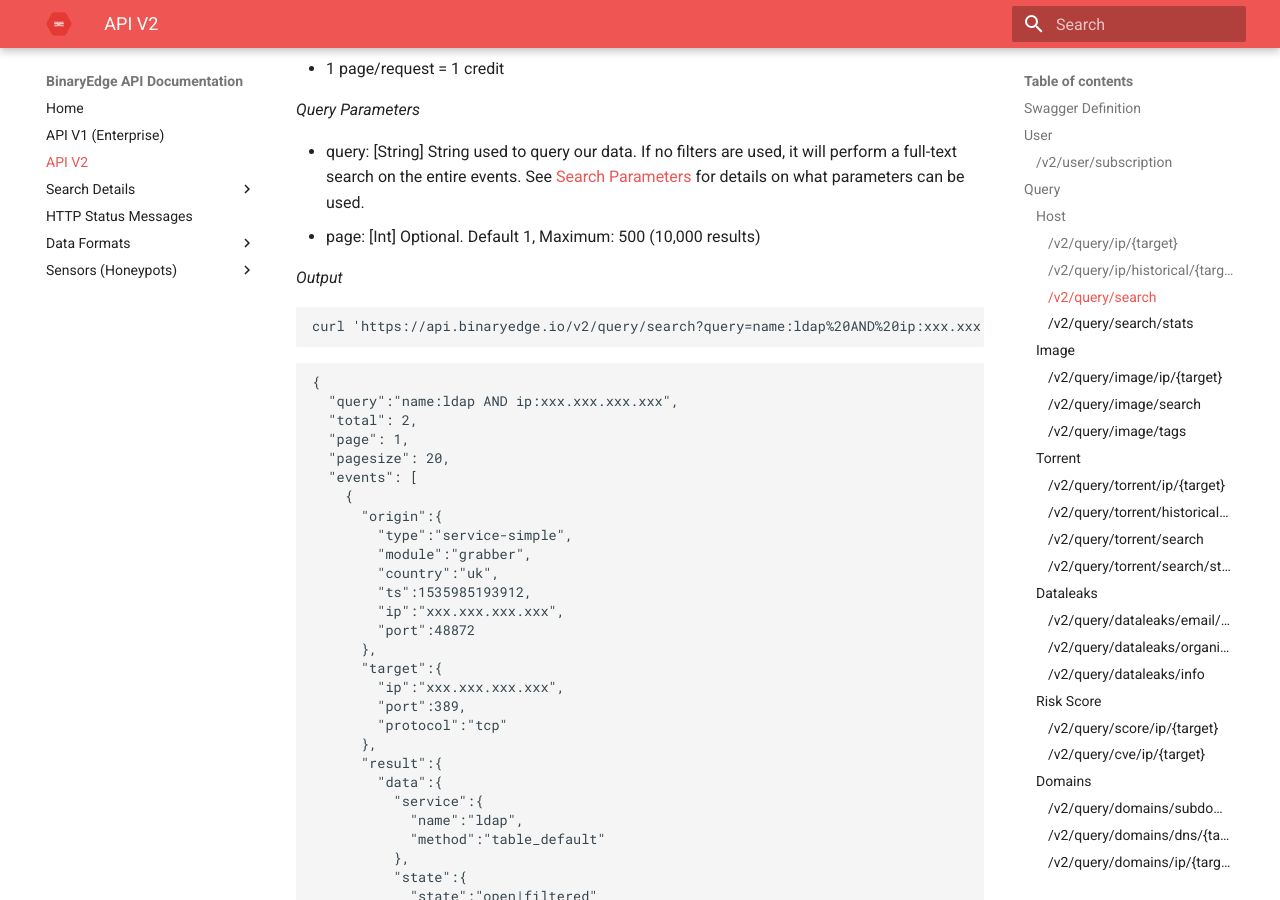
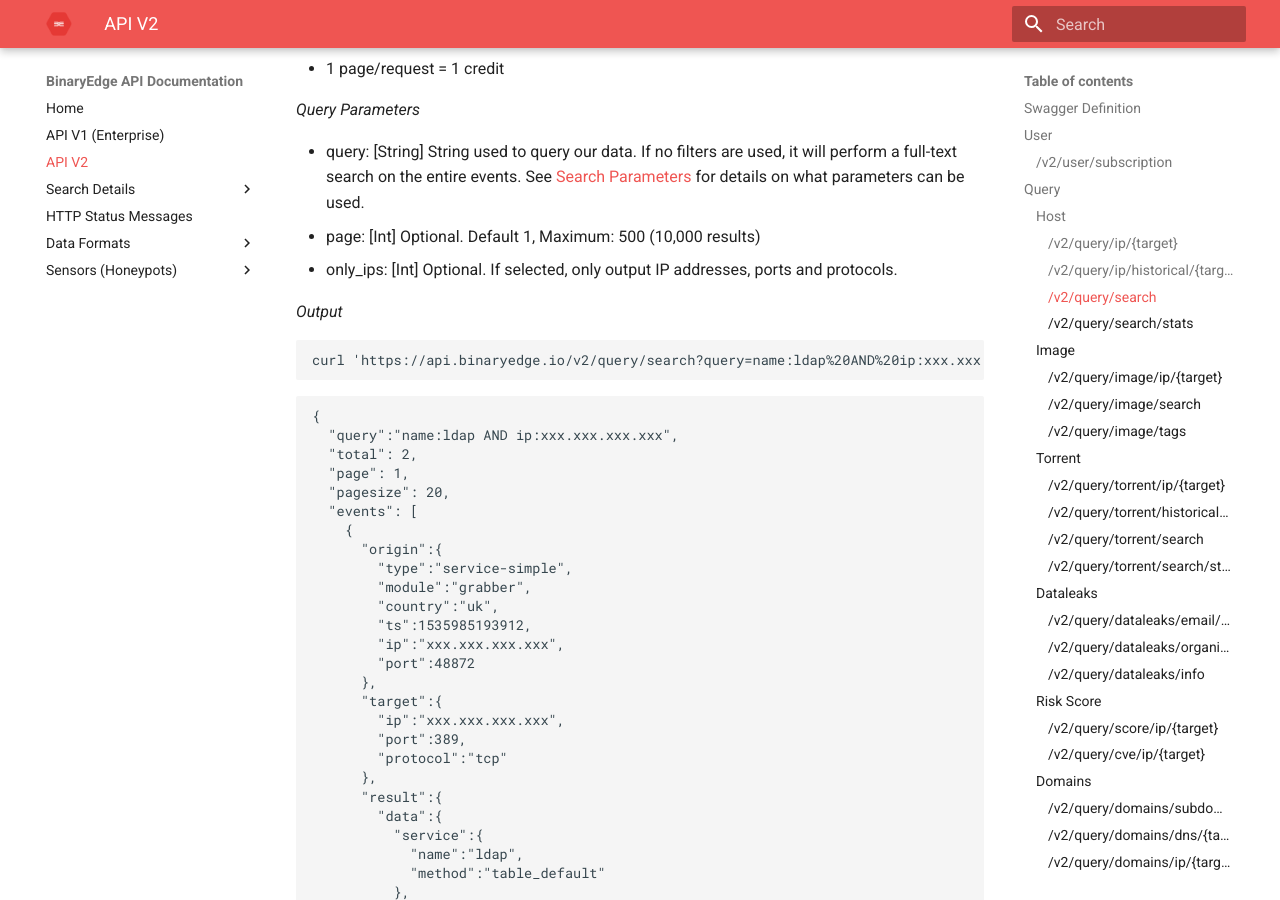
Before and after one commit to igama/docs.binaryedge.io, an MkDocs documentation site: the page built from docs/api-v2.md, in a window 1280 px wide and 900 px high, scrolled down 5062 px. Built offline with MkDocs 1.6.1 and Material for MkDocs 9.7.7, drawn with Linux system fonts in a browser that asks for light colours; some of the changed text lies outside the part shown.

Commit message:
added only_ips param to host and sensor search

```diff
--- a/docs/api-v2.md
+++ b/docs/api-v2.md
@@ -254,6 +254,7 @@ Events based on a Query. List of recent events for the given query, including de
 
 * query: [String] String used to query our data. If no filters are used, it will perform a full-text search on the entire events. See [Search Parameters](search.md) for details on what parameters can be used.
 * page: [Int] Optional. Default 1, Maximum: 500 (10,000 results)
+* only_ips: [Int] Optional. If selected, only output IP addresses, ports and protocols.
 
 *Output*
 
@@ -2137,6 +2138,7 @@ Events based on a Query. List of recent events for the given query, including de
 * days: [Integer] Number of days to get the stats for. For example days=1 for the last day of data.
     * Max: 60 (default)
 * page: [Int] Optional. Default 1, Maximum: 500 (10,000 results)
+* only_ips: [Int] Optional. If selected, only output IP addresses, ports and protocols.
 
 *Output*
 
```
Also changed, not shown: docs/api-v1.md (+2 -0 lines).
